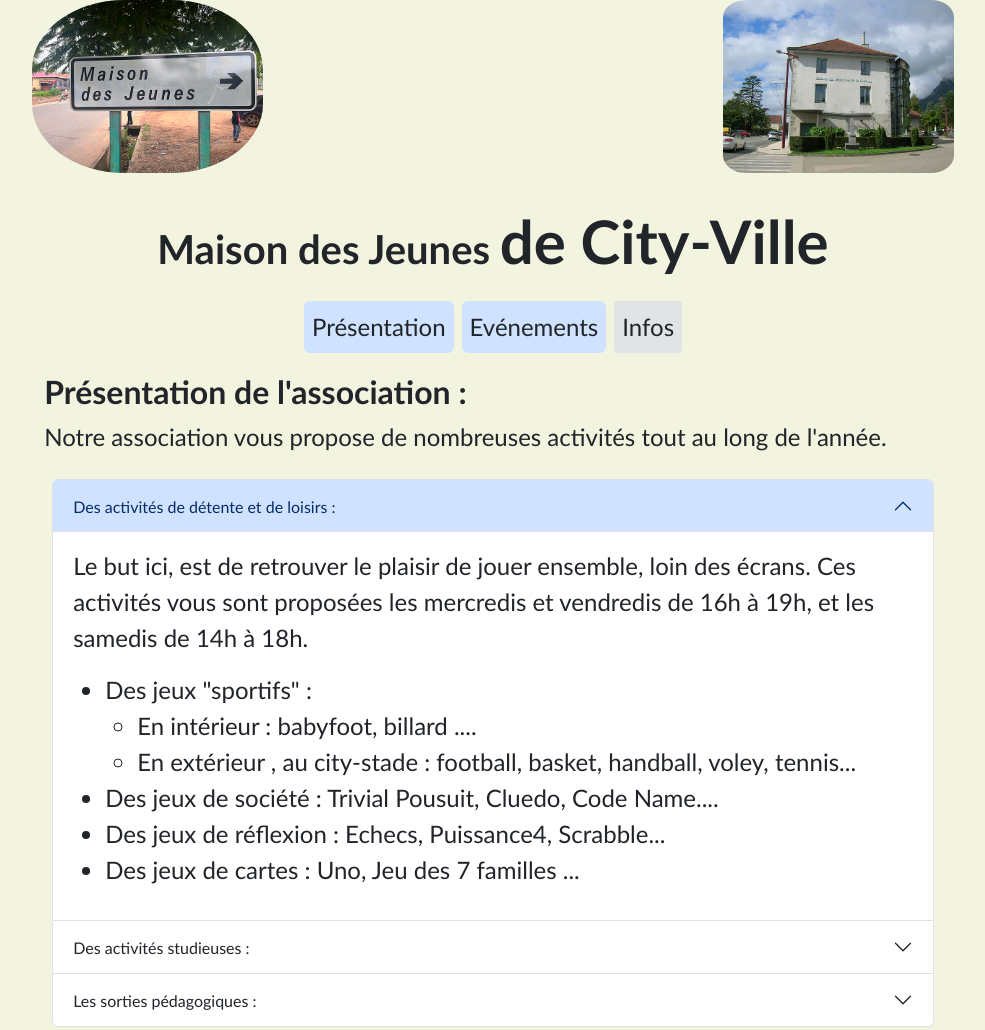
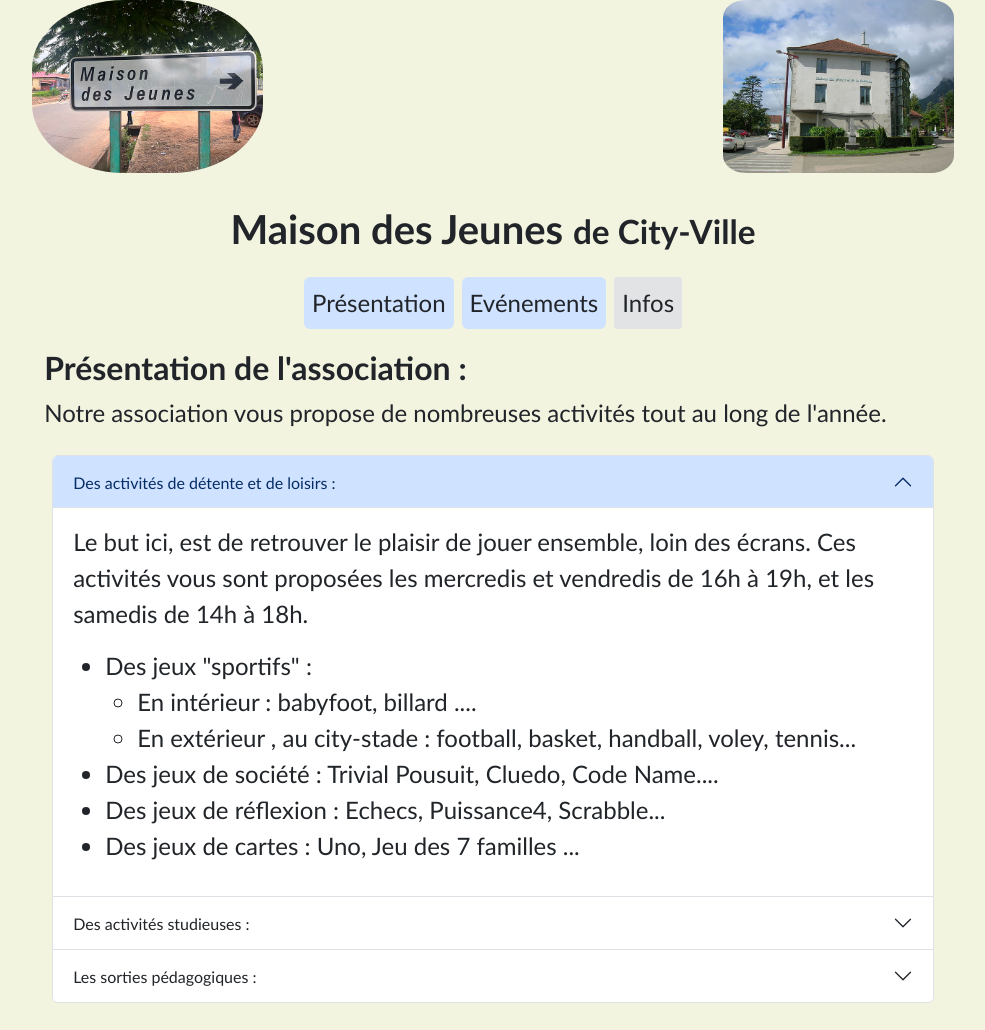
Before and after one commit to Karine167/ECF_entrainement_1, a website: page index.html in a window 1536 px wide. Shown: the top 1030 px of the page, without its empty margins (275-1260 px from the left). Drawn offline with nearby package versions, Linux system fonts and the light colour scheme.

Commit message:
modification affichage classe ville

```diff
--- a/style.css
+++ b/style.css
@@ -61,10 +61,7 @@ nav a:hover{
     margin-left: 5%;
     margin-right: 5%;
   }
-  .ville{
-    display: inline;
-    font-size: 1em;
-  }
+
   .photo_header img:first-child{
     width:30%;
     justify-content: flex-start;
@@ -80,10 +77,7 @@ nav a:hover{
     margin-left: 15%;
     margin-right: 15%;
   }
-  .ville{
-    display: inline;
-    font-size: 1em;
-  }
+
   .photo_header img:first-child{
     width:27%;
     justify-content: flex-start;
@@ -105,10 +99,6 @@ nav a:hover{
     font-weight: bolder;
   }
 
-  .ville{
-    display: inline;
-    font-size: 1.5em;
-  }
   .photo_header img:first-child{
     width:25%;
     justify-content: flex-start;
```
